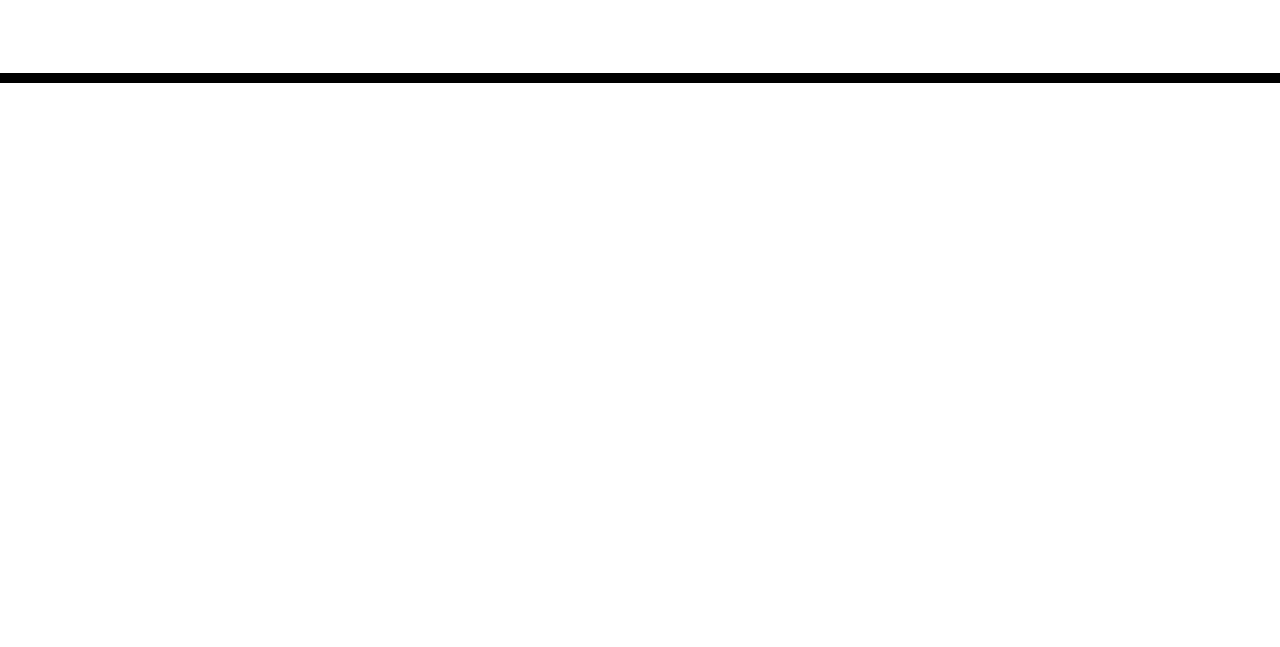
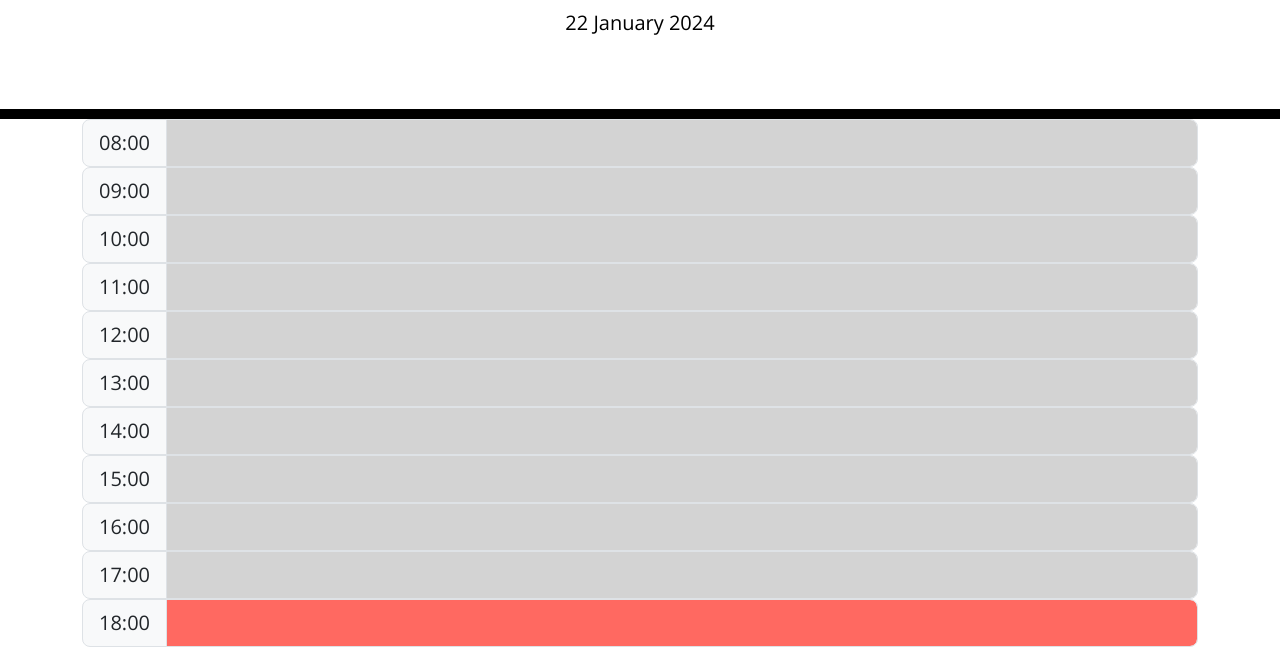
Before and after one commit to need-to-excel/Work-Day-Scheduler, a plain HTML site: page index.html in a window 1280 px wide. Shown: the part 168-815 px from the top of the page. Drawn offline with nearby package versions, Linux system fonts and the light colour scheme.

Commit message:
updated with timeslots and colour changes depending on current time

```diff
--- a/index.html
+++ b/index.html
@@ -20,7 +20,7 @@
       href="https://fonts.googleapis.com/css?family=Open+Sans&display=swap"
       rel="stylesheet"
     />
-    <link rel="stylesheet" href="style.css" />
+    <link rel="stylesheet" href="./style.css" />
     <title>Work Day Scheduler</title>
   </head>
 
@@ -32,9 +32,54 @@
     </header>
     <div class="container">
       <!-- Timeblocks go here -->
+      <div class="input-group input-group-lg">
+        <span class="input-group-text" id="inputGroup-sizing-lg0">Large</span>
+        <input type="text" class="form-control form-control0" aria-label="Sizing example input" aria-describedby="inputGroup-sizing-lg">
+      </div>
+      <div class="input-group input-group-lg">
+        <span class="input-group-text" id="inputGroup-sizing-lg1">Large</span>
+        <input type="text" class="form-control form-control1" aria-label="Sizing example input" aria-describedby="inputGroup-sizing-lg">
+      </div>
+      <div class="input-group input-group-lg">
+        <span class="input-group-text" id="inputGroup-sizing-lg2">Large</span>
+        <input type="text" class="form-control form-control2" aria-label="Sizing example input" aria-describedby="inputGroup-sizing-lg">
+      </div>
+      <div class="input-group input-group-lg">
+        <span class="input-group-text" id="inputGroup-sizing-lg3">Large</span>
+        <input type="text" class="form-control form-control3" aria-label="Sizing example input" aria-describedby="inputGroup-sizing-lg">
+      </div>
+      <div class="input-group input-group-lg">
+        <span class="input-group-text" id="inputGroup-sizing-lg4">Large</span>
+        <input type="text" class="form-control form-control4" aria-label="Sizing example input" aria-describedby="inputGroup-sizing-lg">
+      </div>
+      <div class="input-group input-group-lg">
+        <span class="input-group-text" id="inputGroup-sizing-lg5">Large</span>
+        <input type="text" class="form-control form-control5" aria-label="Sizing example input" aria-describedby="inputGroup-sizing-lg">
+      </div>
+      <div class="input-group input-group-lg">
+        <span class="input-group-text" id="inputGroup-sizing-lg6">Large</span>
+        <input type="text" class="form-control form-control6" aria-label="Sizing example input" aria-describedby="inputGroup-sizing-lg">
+      </div>
+      <div class="input-group input-group-lg">
+        <span class="input-group-text" id="inputGroup-sizing-lg7">Large</span>
+        <input type="text" class="form-control form-control7" aria-label="Sizing example input" aria-describedby="inputGroup-sizing-lg">
+      </div>
+      <div class="input-group input-group-lg">
+        <span class="input-group-text" id="inputGroup-sizing-lg8">Large</span>
+        <input type="text" class="form-control form-control form-control8" aria-label="Sizing example input" aria-describedby="inputGroup-sizing-lg">
+      </div>
+      <div class="input-group input-group-lg">
+        <span class="input-group-text" id="inputGroup-sizing-lg9">Large</span>
+        <input type="text" class="form-control form-control9" aria-label="Sizing example input" aria-describedby="inputGroup-sizing-lg">
+      </div>
+      <div class="input-group input-group-lg">
+        <span class="input-group-text" id="inputGroup-sizing-lg10">Large</span>
+        <input type="text" class="form-control form-control10" aria-label="Sizing example input" aria-describedby="inputGroup-sizing-lg">
+      </div>
     </div>
 
     <script src="https://cdnjs.cloudflare.com/ajax/libs/jquery/3.2.1/jquery.min.js"></script>
     <script src="https://cdn.jsdelivr.net/npm/dayjs@1/dayjs.min.js"></script>
+    <script src="./script.js"></script>
   </body>
 </html>
--- a/script.js
+++ b/script.js
@@ -0,0 +1,69 @@
+// $(document).ready(function() {
+
+// var timeSlots = document.querySelectorAll("#inputGroup-sizing-lg");
+// var currentDay = $("#currentDay");
+
+var currentDay = dayjs();
+console.log(currentDay)
+$("#currentDay").text(currentDay.format("D MMMM YYYY"));
+
+
+var timeSpace = document.getElementById("#inputGroup-sizing-lg");
+console.log(timeSpace)
+
+function generateOneHourSlots(startTime, endTime) {
+  const slots = [];
+  let currentSlot = dayjs(startTime);
+
+  // Loop to add one-hour slots to the array
+  while (currentSlot.isBefore(dayjs(endTime))) {
+    slots.push(currentSlot.format('HH:mm'));
+    currentSlot = currentSlot.add(1, 'hour');
+  }
+
+  return slots;
+}
+
+// Example: Generate one-hour slots from 9 am to 5 pm
+const startTime = '2024-01-21 08:00'; // Replace with your desired start time
+const endTime = '2024-01-21 19:00';   // Replace with your desired end time
+
+const oneHourSlots = generateOneHourSlots(startTime, endTime);
+
+// Display the one-hour slots
+console.log(oneHourSlots);
+
+var textInput = function() {
+  for(var index = 0; index < oneHourSlots.length; index++)
+  {
+    $( "#inputGroup-sizing-lg" + index).text(oneHourSlots[index])
+  }
+  };
+
+textInput()
+
+// Colouring based on time
+ var timeHour = (currentDay.format(" HH "));
+ console.log(timeHour)
+ var timeAssign = function() {
+  for(var index = 0; index < oneHourSlots.length; index++)
+  {
+    var timeNow = parseInt(timeHour);
+    var slotOneHour = parseInt(oneHourSlots[index].substr(0, 2));
+    if(timeNow< slotOneHour){
+      $( ".form-control" + index).addClass("future")
+    }
+    else if(timeNow == slotOneHour){
+    $( ".form-control" + index).addClass("present")
+    }
+    else {
+    $( ".form-control" + index).addClass("past")
+    }
+  }
+
+  };
+  timeAssign();
+
+
+
+// });
```
